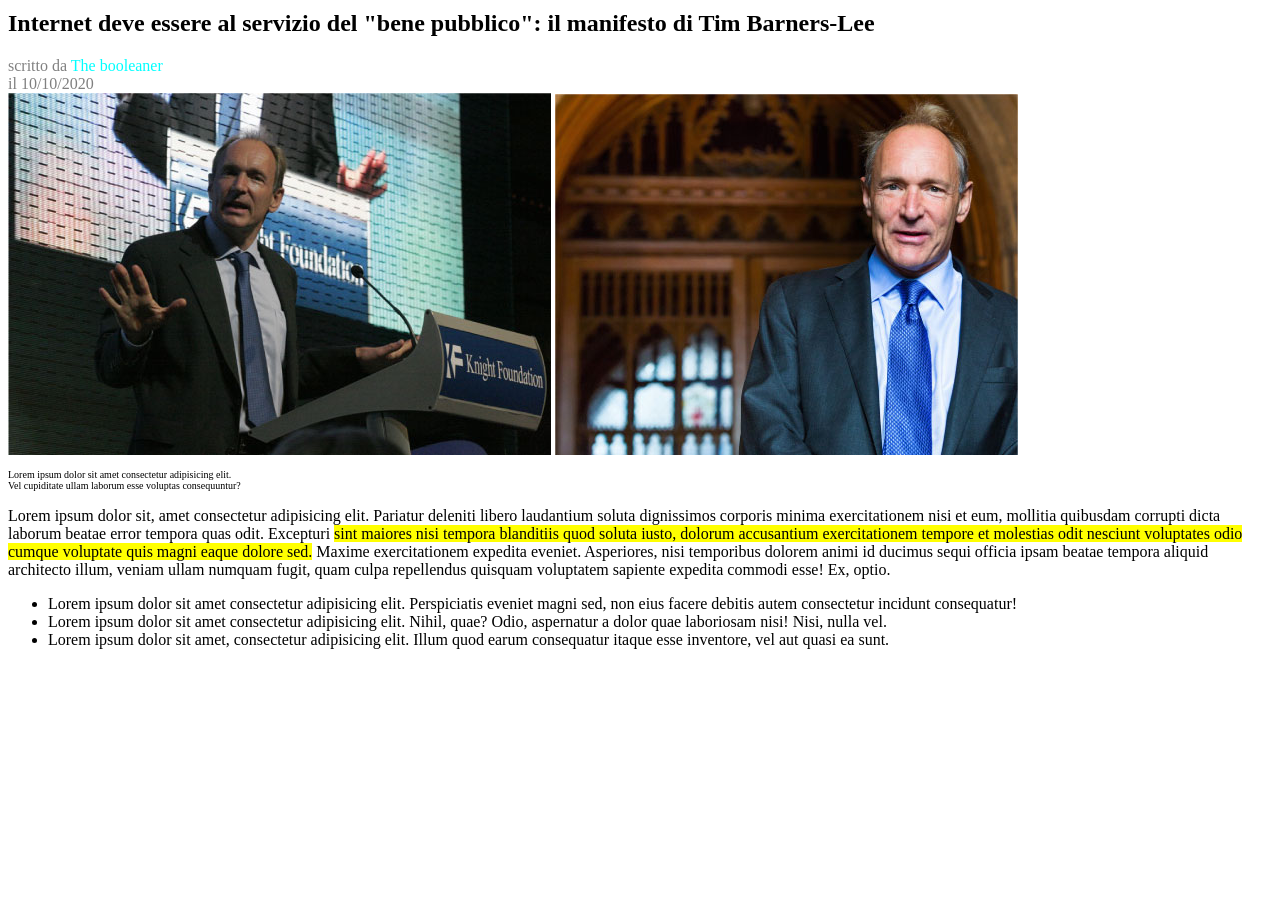
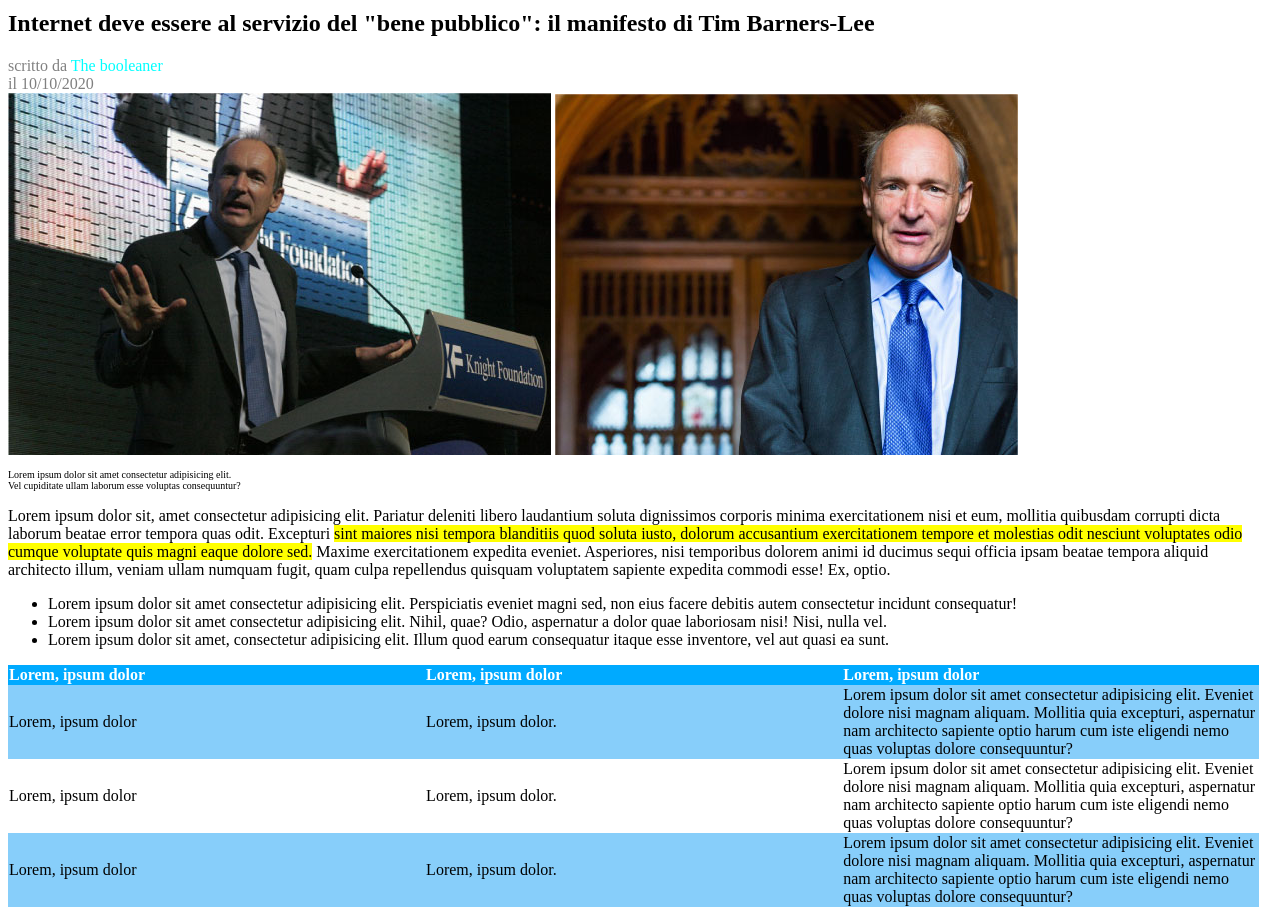
Before and after one commit to mattia0419/html-css-booleaner, a plain HTML site: page index.html in a window 1280 px wide. Shown: the part 98-1013 px from the top of the page. Before the commit the page ends 800 px from the top, so only its background shows below. Drawn offline with Linux system fonts and the light colour scheme.

Commit message:
add table

```diff
--- a/css/style.css
+++ b/css/style.css
@@ -25,3 +25,13 @@ img{
 .small-font{
     font-size: 10px;
 }
+table{
+
+    border-spacing: 0;
+
+
+}
+thead{
+    color: white;
+    text-align: left;
+}
--- a/index.html
+++ b/index.html
@@ -42,6 +42,33 @@
                 Lorem ipsum dolor sit amet, consectetur adipisicing elit. Illum quod earum consequatur itaque esse inventore, vel aut quasi ea sunt.
             </li>
         </ul>
+        <!-- table -->
+        <table style="width: 99%;" >
+            <thead style="background-color: rgb(0, 170, 255);">
+                <tr >
+                    <th style="width: 33%;">Lorem, ipsum dolor</th>
+                    <th style="width: 33%;">Lorem, ipsum dolor</th>
+                    <th style="width: 33%;">Lorem, ipsum dolor</th>
+                </tr>
+            </thead>
+            <tbody>
+                <tr style="background-color: lightskyblue;">
+                    <td>Lorem, ipsum dolor</td>
+                    <td>Lorem, ipsum dolor.</td>
+                    <td>Lorem ipsum dolor sit amet consectetur adipisicing elit. Eveniet dolore nisi magnam aliquam. Mollitia quia excepturi, aspernatur nam architecto sapiente optio harum cum iste eligendi nemo quas voluptas dolore consequuntur?</td>
+                </tr>
+                <tr>
+                    <td>Lorem, ipsum dolor</td>
+                    <td>Lorem, ipsum dolor.</td>
+                    <td>Lorem ipsum dolor sit amet consectetur adipisicing elit. Eveniet dolore nisi magnam aliquam. Mollitia quia excepturi, aspernatur nam architecto sapiente optio harum cum iste eligendi nemo quas voluptas dolore consequuntur?</td>
+                </tr>
+                <tr style="background-color: lightskyblue;">
+                    <td>Lorem, ipsum dolor</td>
+                    <td>Lorem, ipsum dolor.</td>
+                    <td>Lorem ipsum dolor sit amet consectetur adipisicing elit. Eveniet dolore nisi magnam aliquam. Mollitia quia excepturi, aspernatur nam architecto sapiente optio harum cum iste eligendi nemo quas voluptas dolore consequuntur?</td>
+                </tr>
+            </tbody>
+        </table>
     </main>
 </body>
 </html>
```
